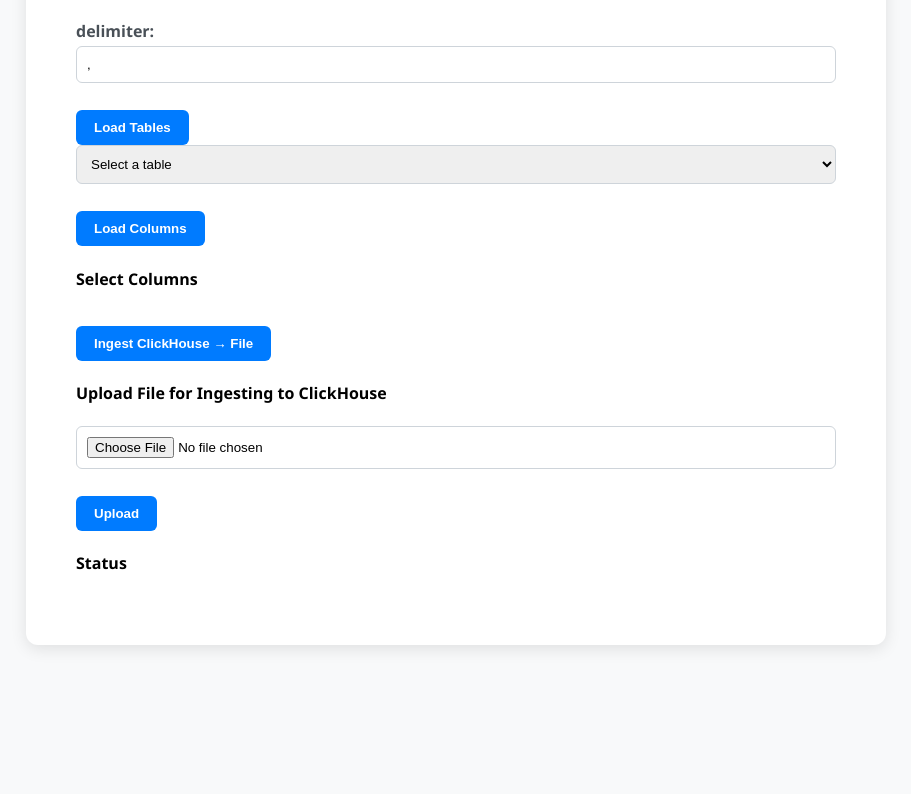
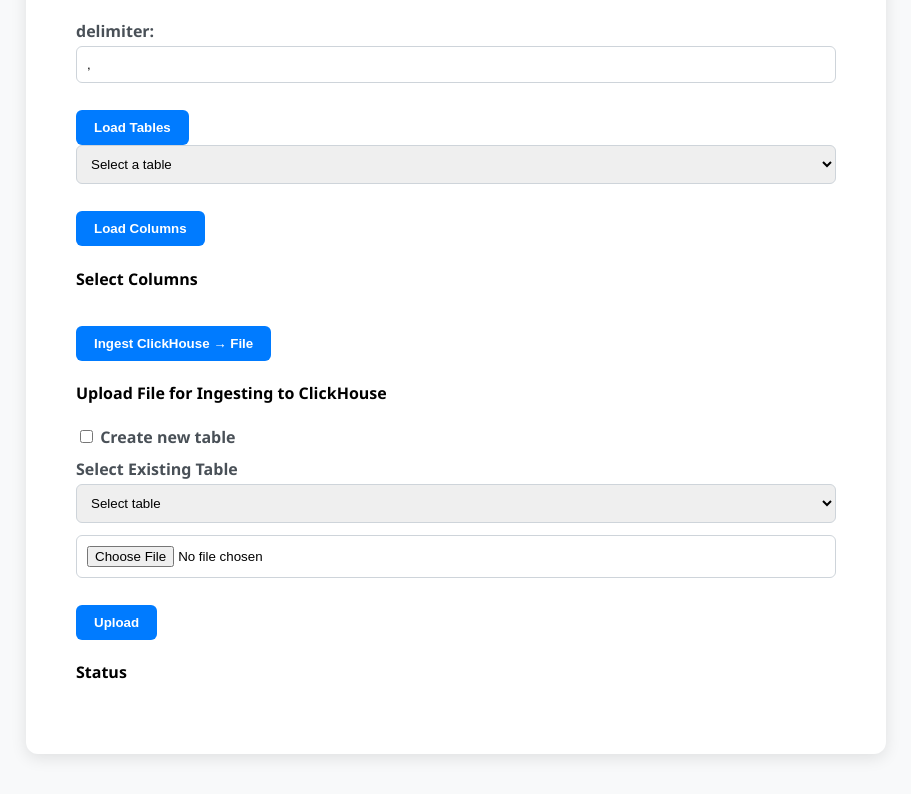
Before and after one commit to Kendo007/bidirectional-frontend, a React (Create React App) app: page / in a window 1280 px wide. Shown: the part 697-1491 px from the top of the page, without its empty margins (184-1095 px from the left). Before the commit the page ends 1382 px from the top, so only its background shows below. Built offline with nearby package versions, Linux system fonts and the light colour scheme.

Commit message:
Added some more functionality

```diff
--- a/src/App.js
+++ b/src/App.js
@@ -21,6 +21,9 @@ function App() {
   const [selectedCols, setSelectedCols] = useState([]);
   const [file, setFile] = useState(null);
   const [message, setMessage] = useState('');
+  const [isNewTable, setIsNewTable] = useState(false);
+  const [newTableName, setNewTableName] = useState('');
+
 
   const handleChange = (e) => {
     setProps({ ...props, [e.target.name]: e.target.value });
@@ -67,9 +70,16 @@ function App() {
   };
 
   const ingestFromFile = async () => {
+    const tableName = isNewTable ? newTableName : selectedTable;
+
+    if (!tableName || !file) {
+      setMessage("Please provide a table name and select a file.");
+      return;
+    }
+
     const formData = new FormData();
     formData.append('file', file);
-    formData.append('tableName', selectedTable);
+    formData.append('tableName', tableName);
     formData.append('config', new Blob([JSON.stringify(props)], { type: 'application/json' }));
 
     try {
@@ -83,6 +93,7 @@ function App() {
       setMessage("Upload failed: " + err.message);
     }
   };
+
 
   return (
     <div className="container">
@@ -131,9 +142,40 @@ function App() {
       <button onClick={ingestToFile}>Ingest ClickHouse → File</button>
 
       <div>
-        <h4>Upload File for Ingesting to ClickHouse</h4>
-        <input type="file" onChange={(e) => setFile(e.target.files[0])} />
-        <button onClick={ingestFromFile}>Upload</button>
+      <h4>Upload File for Ingesting to ClickHouse</h4>
+
+<label>
+  <input
+    type="checkbox"
+    checked={isNewTable}
+    onChange={() => setIsNewTable(!isNewTable)}
+  />{' '}
+  Create new table
+</label>
+
+{isNewTable ? (
+  <>
+    <label>New Table Name</label>
+    <input
+      type="text"
+      value={newTableName}
+      onChange={(e) => setNewTableName(e.target.value)}
+      placeholder="Enter new table name"
+    />
+  </>
+) : (
+  <>
+    <label>Select Existing Table</label>
+    <select onChange={(e) => setSelectedTable(e.target.value)}>
+      <option>Select table</option>
+      {tables.map((t) => <option key={t}>{t}</option>)}
+    </select>
+  </>
+)}
+
+<input type="file" onChange={(e) => setFile(e.target.files[0])} />
+<button onClick={ingestFromFile}>Upload</button>
+
       </div>
 
       <div>
```
